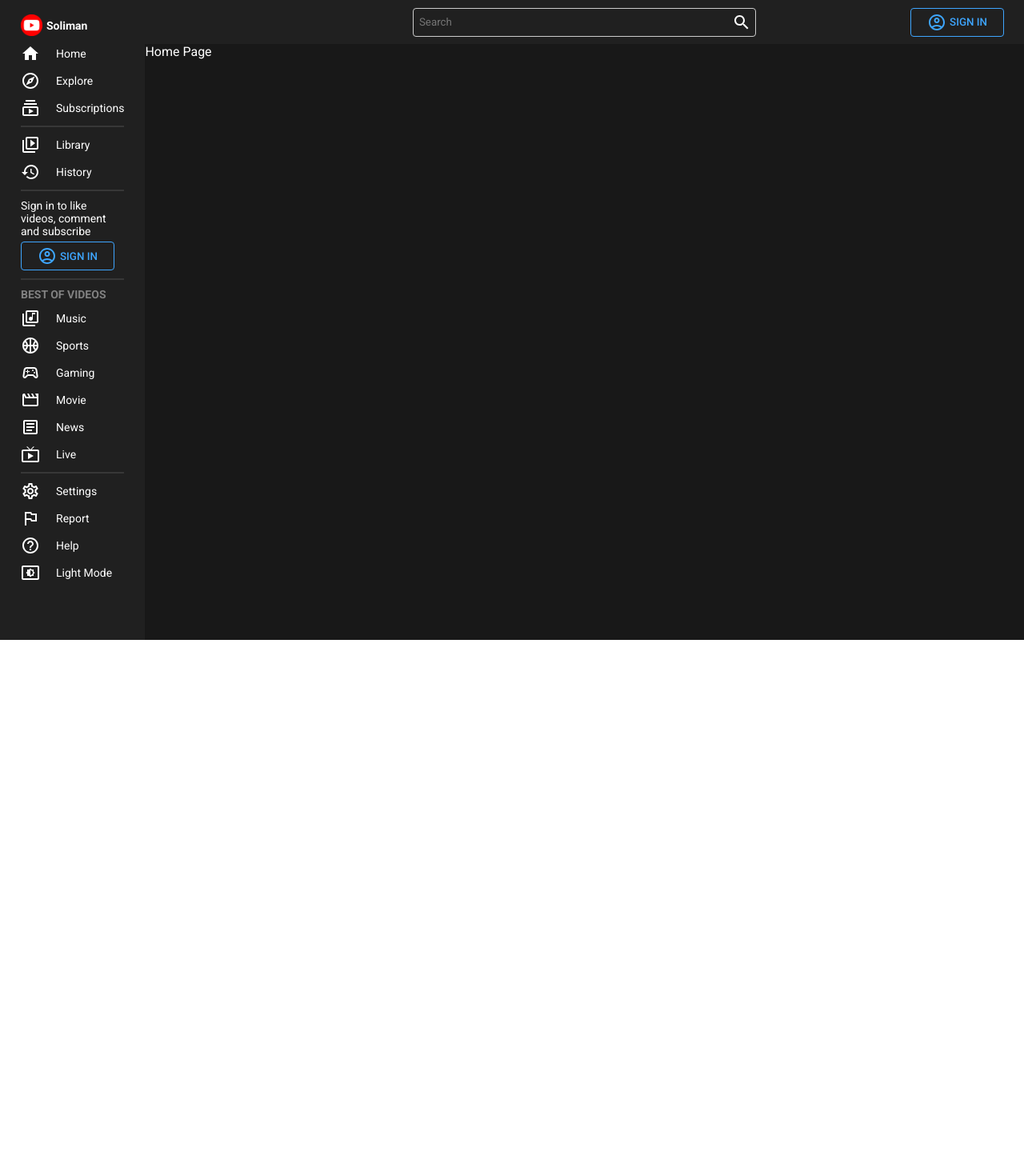
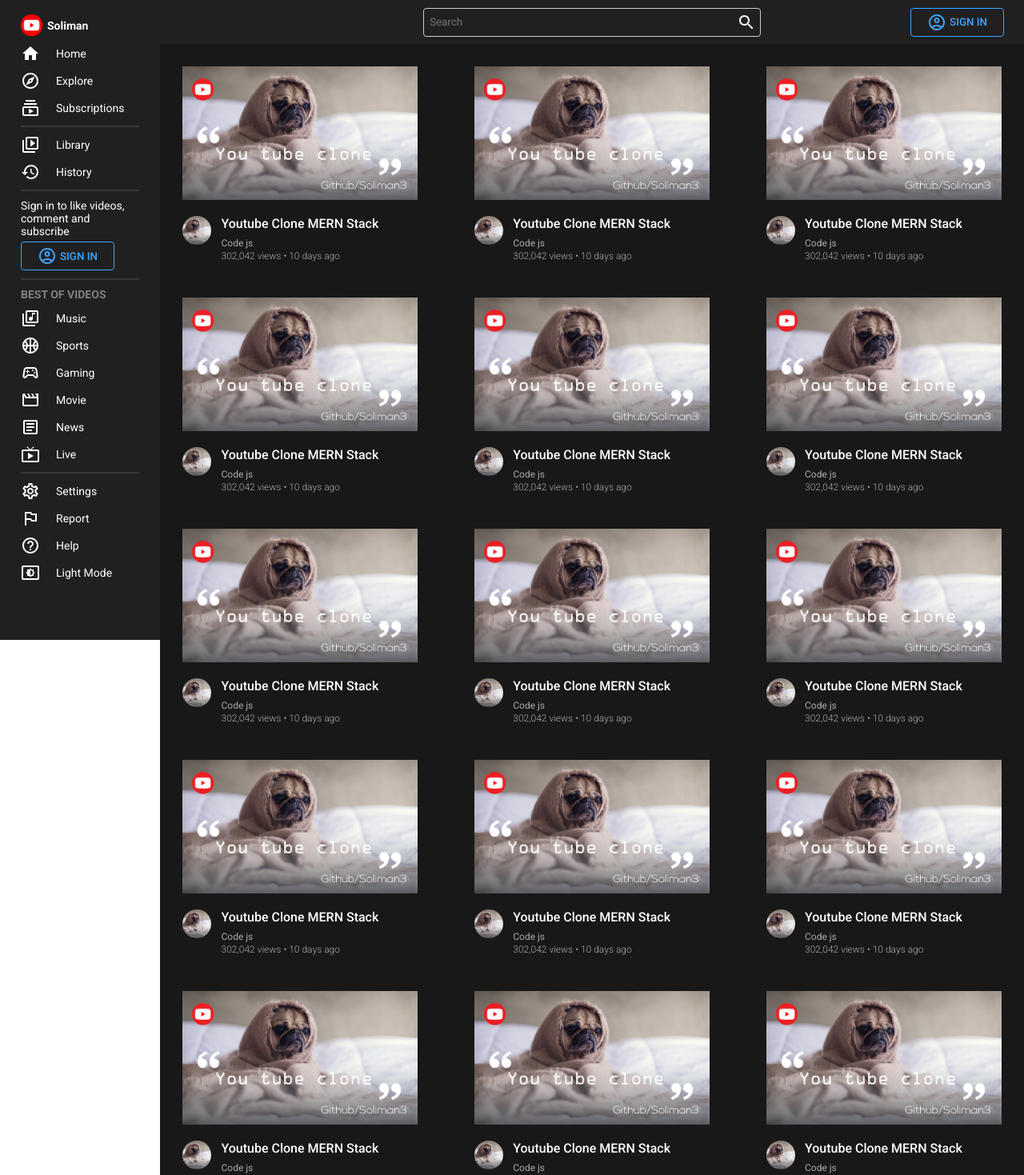
Before and after one commit to Soliman3/Youtube-Clone-MERN-Redux-Styled-JWT-Cookies-Hooks, a React (Create React App) app: page / in a window 1280 px wide. Shown: the top 1469 px of the page at 80% size. Before the commit the page ends 800 px from the top, so only its background shows below. Built offline with nearby package versions, Linux system fonts and the light colour scheme.

Commit message:
Design Video Cards

```diff
--- a/src/App.js
+++ b/src/App.js
@@ -27,7 +27,9 @@
   margin: 0px;
 `
 // Styled component for (div) to wrapping Container...
-const WrapContainer = styled.div``
+const WrapContainer = styled.div`
+  padding: 28px 28px;
+`
 
 // React functional component for App as the main body of the application...
 function App() {
--- a/src/components/Menu.jsx
+++ b/src/components/Menu.jsx
@@ -2,7 +2,7 @@
 // import styled components library for styling our app...
 import styled from 'styled-components';
 
-// import images from image folder...
+// import LogoImage from images folder...
 import logoImage from '../images/youtubeLogo.png';
 
 // Imported material icons from mui5 library...
@@ -26,7 +26,7 @@
 // Styling...
 // Styled component for (div) for makeing the left side of youtube main menu list...
 const Container = styled.div`
-    flex:1;
+    flex:1.30;
     position: sticky;
     top:0;
     background-color: ${({theme})=> theme.LighterBackground};
@@ -42,7 +42,7 @@
 // Styled component for (div) contained youtube icon & displed clone name...
 const Logo = styled.div`
     display:flex;
-    gap:5px;
+    gap:6px;
     align-items: center;
     font-weight: bold;
 `;
--- a/src/components/NavBar.jsx
+++ b/src/components/NavBar.jsx
@@ -61,6 +61,8 @@
     display: flex;
     align-items: center
 `;
+
+// React functional component for NavBar
 export default function NavBar() {
   return (
     <Container>
--- /dev/null
+++ b/src/components/VideoCard.jsx
@@ -0,0 +1,77 @@
+import React from 'react';
+
+// import styled components library for styling our app...
+import styled from 'styled-components';
+
+// import videoVardImage from images folder...
+import videoCardImage from '../images/videoCard.jpg'
+
+
+// Styling...
+// Styled component for (div) for makeing Main Container of Video Card...
+const Container = styled.div`
+    width: 294px;
+    cursor: pointer;
+    margin-bottom: 45px;
+
+`
+// Styled component for (img) for makeing Video Image...
+const VideoImage = styled.img`
+    width: 100%;
+    height:167px;
+    background: gray;
+    object-fit: cover;
+`
+// Styled component for (div) for wrapping Video Details in it...
+const VideoDetails = styled.div`
+    display: flex;
+    margin-top: 16px;
+    gap: 12px
+`
+// Styled component for (img) for Channel Image...
+const AccountImage = styled.img`
+    width: 36px;
+    height:36px;
+    border-radius: 50%;
+    background-color: gray;
+    object-fit: cover;
+`
+// Styled component for (div) just for containing Video text of title & info...
+const VideoText = styled.div``
+
+// Styled component for (h1) for Video Name...
+const VideoName = styled.h1`
+    font-weight: 500;
+    font-size: 16px;
+    color: ${({theme})=> theme.Alltext};
+`
+// Styled component for (h2) for Channel Name...
+const AccountName = styled.h2`
+    margin-top: 8px;
+    margin-bottom: 2px;
+    color: ${({ theme }) => theme.SoftText};
+    font-size: 12px;
+    font-weight: 400
+`
+// Styled component for (div) for Video info...
+const VideoInfo = styled.div`
+    color: ${({ theme }) => theme.SoftText};
+    font-size: 12px;
+    font-weight: 300
+`
+// React functional component for Video Cards...
+export default function VideoCard() {
+    return (
+        <Container>
+            <VideoImage src={videoCardImage} />
+            <VideoDetails>
+                <AccountImage src={videoCardImage} />
+                <VideoText>
+                    <VideoName>Youtube Clone MERN Stack</VideoName>
+                    <AccountName>Code js</AccountName>
+                    <VideoInfo>302,042 views • 10 days ago</VideoInfo>
+                </VideoText>
+            </VideoDetails>
+        </Container>
+    )
+}
--- a/src/pages/Home.jsx
+++ b/src/pages/Home.jsx
@@ -1,9 +1,41 @@
-import React from 'react'
+import React from 'react';
+
+import styled from "styled-components";
+
+import VideoCard from '../components/VideoCard';
+
+const Container = styled.div`
+    display: flex;
+    justify-content: space-between;
+    flex-wrap: wrap;
+`
 
 export default function Home() {
-  return (
-    <div>
-      Home Page
-    </div>
-  )
+    return (
+        <Container>
+            <VideoCard />
+            <VideoCard />
+            <VideoCard />
+            <VideoCard />
+            <VideoCard />
+            <VideoCard />
+            <VideoCard />
+            <VideoCard />
+            <VideoCard />
+            <VideoCard />
+            <VideoCard />
+            <VideoCard />
+            <VideoCard />
+            <VideoCard />
+            <VideoCard />
+            <VideoCard />
+            <VideoCard />
+            <VideoCard />
+            <VideoCard />
+            <VideoCard />
+            <VideoCard />
+            <VideoCard />
+
+        </Container>
+    )
 }
```
Also changed, not shown: src/images/commit-videoCard-component.jpg (added), src/images/videoCard.jpg (added).
